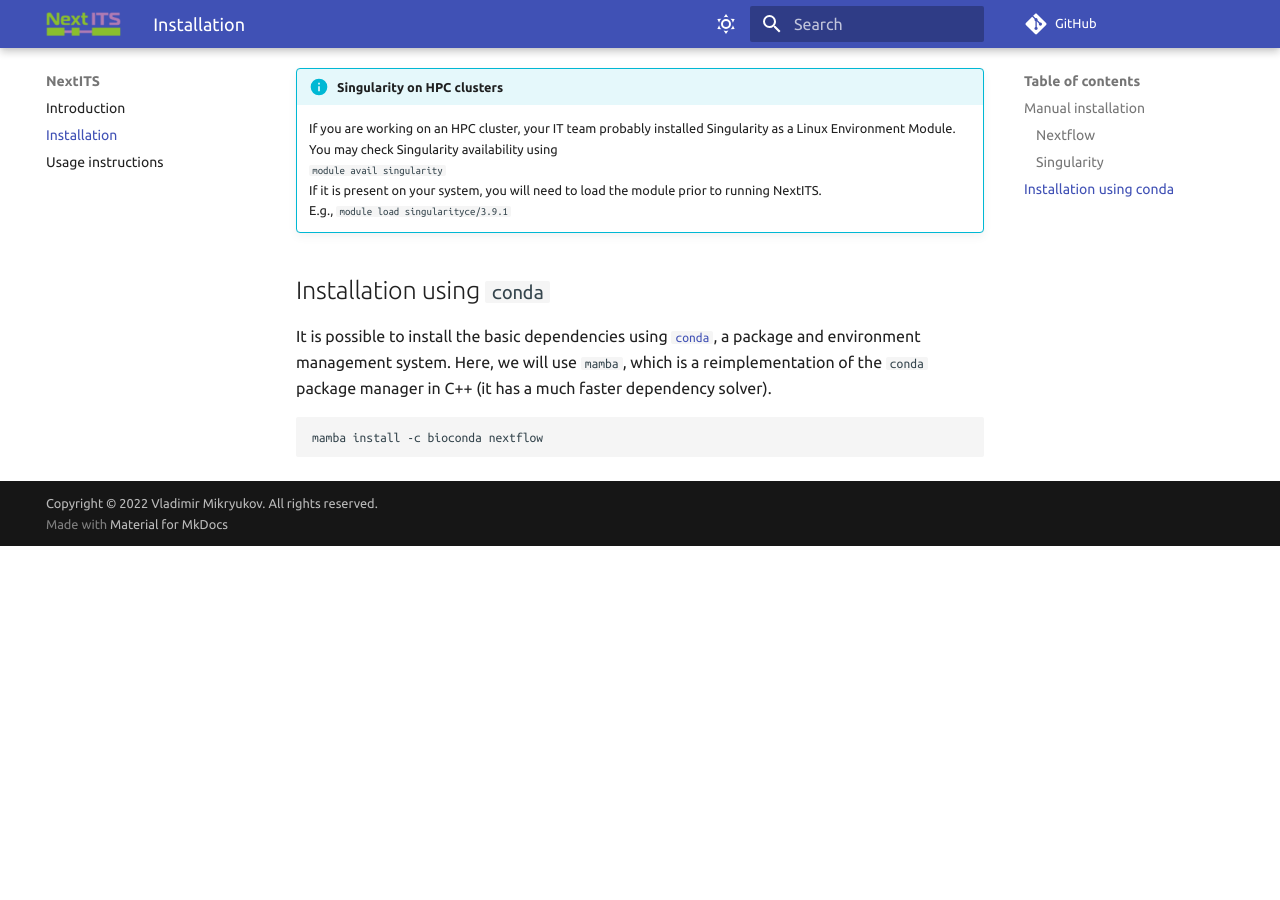
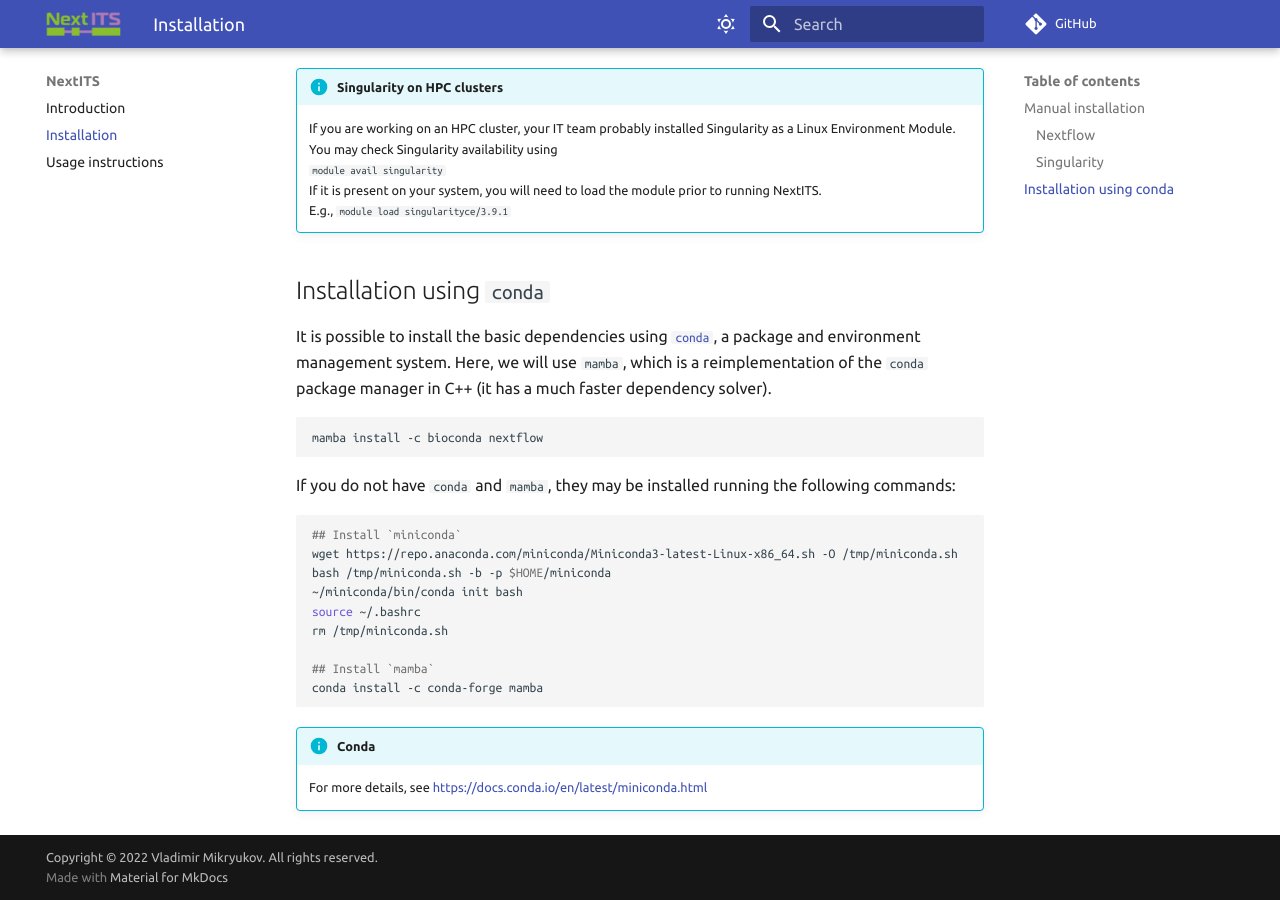
Before and after one commit to Next-ITS/nextits.github.io, an MkDocs documentation site: the page built from docs/installation.md, in a window 1280 px wide and 900 px high, scrolled down 1549 px. Built offline with MkDocs 1.6.1 and Material for MkDocs 9.7.7, drawn with Linux system fonts in a browser that asks for light colours; comment, search, counter and statistics services are not loaded; before the commit the page ends 2095 px from its top, so only the background shows below that.

Commit message:
conda and mamba installation guide

````diff
--- a/docs/installation.md
+++ b/docs/installation.md
@@ -93,3 +93,20 @@ which is a reimplementation of the `conda` package manager in C++
 ``` bash
 mamba install -c bioconda nextflow
 ```
+
+If you do not have `conda` and `mamba`, they may be installed running the following commands:
+
+``` bash
+## Install `miniconda`
+wget https://repo.anaconda.com/miniconda/Miniconda3-latest-Linux-x86_64.sh -O /tmp/miniconda.sh
+bash /tmp/miniconda.sh -b -p $HOME/miniconda
+~/miniconda/bin/conda init bash
+source ~/.bashrc
+rm /tmp/miniconda.sh
+
+## Install `mamba`
+conda install -c conda-forge mamba
+```
+
+!!! info "Conda"
+    For more details, see [https://docs.conda.io/en/latest/miniconda.html](https://docs.conda.io/en/latest/miniconda.html)
````
